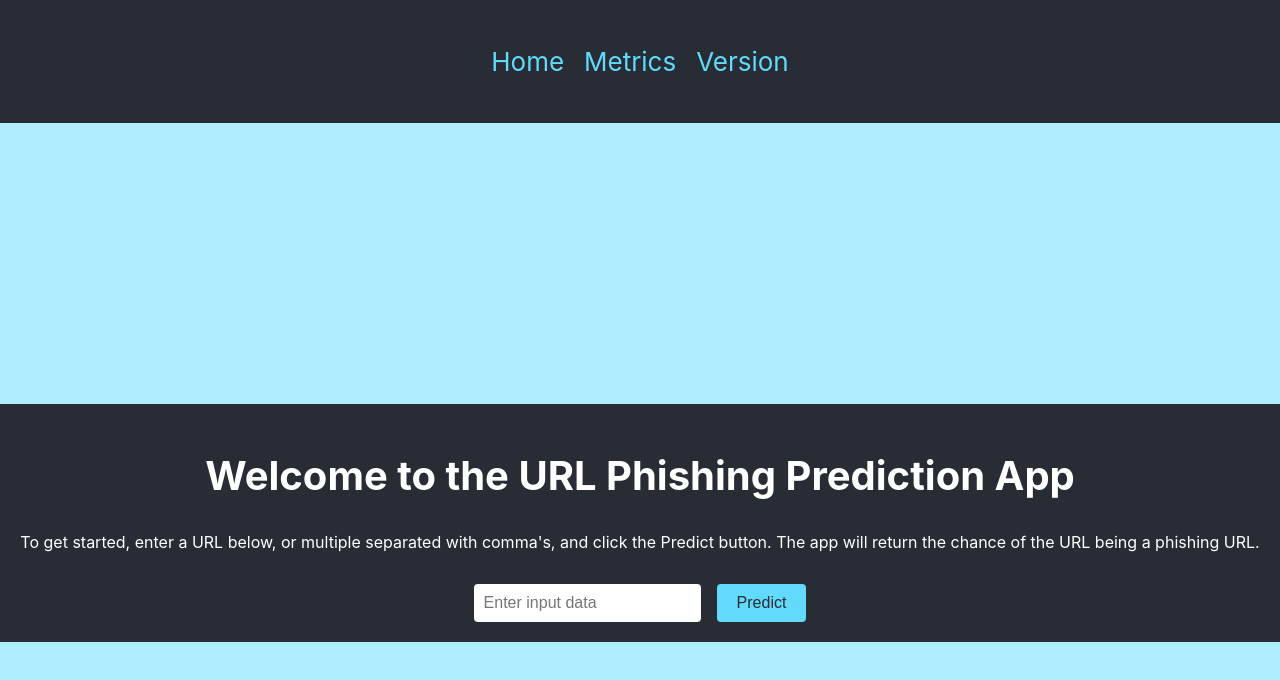
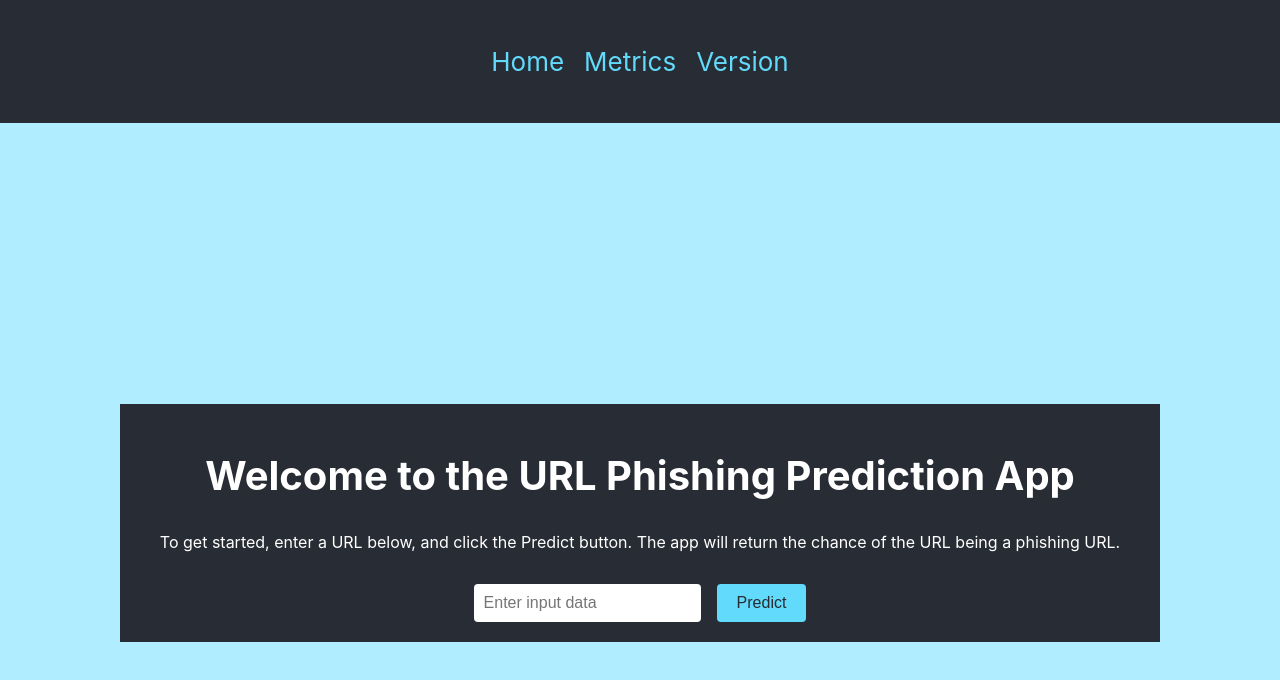
Before and after one commit to remla24-team8/app-frontend, a React (Vite) app: page / in a window 1280 px wide. Shown: the top 680 px of the page. Built offline with nearby package versions, Linux system fonts and the light colour scheme.

Commit message:
Fix text for main version

```diff
--- a/src/Home.jsx
+++ b/src/Home.jsx
@@ -23,7 +23,7 @@ function Home() {
         <div className="App">
             <header className="App-header">
                 <h1 className="title">Welcome to the URL Phishing Prediction App</h1>
-                <p className="description">To get started, enter a URL below, or multiple separated with comma's, and click the Predict button.
+                <p className="description">To get started, enter a URL below, and click the Predict button.
                     The app will return the chance of the URL being a phishing URL.
                 </p>
                 <div className="input-container">
```
